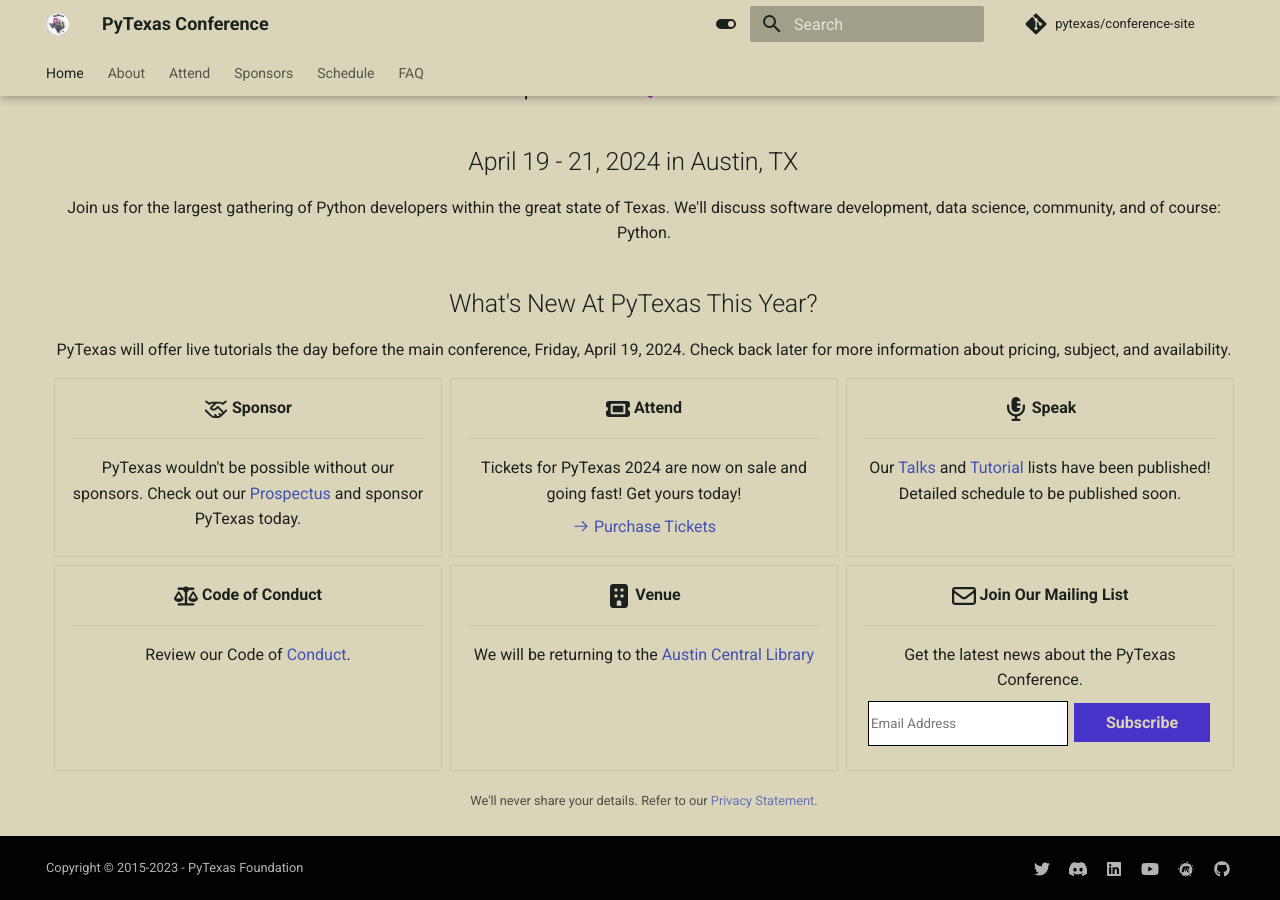
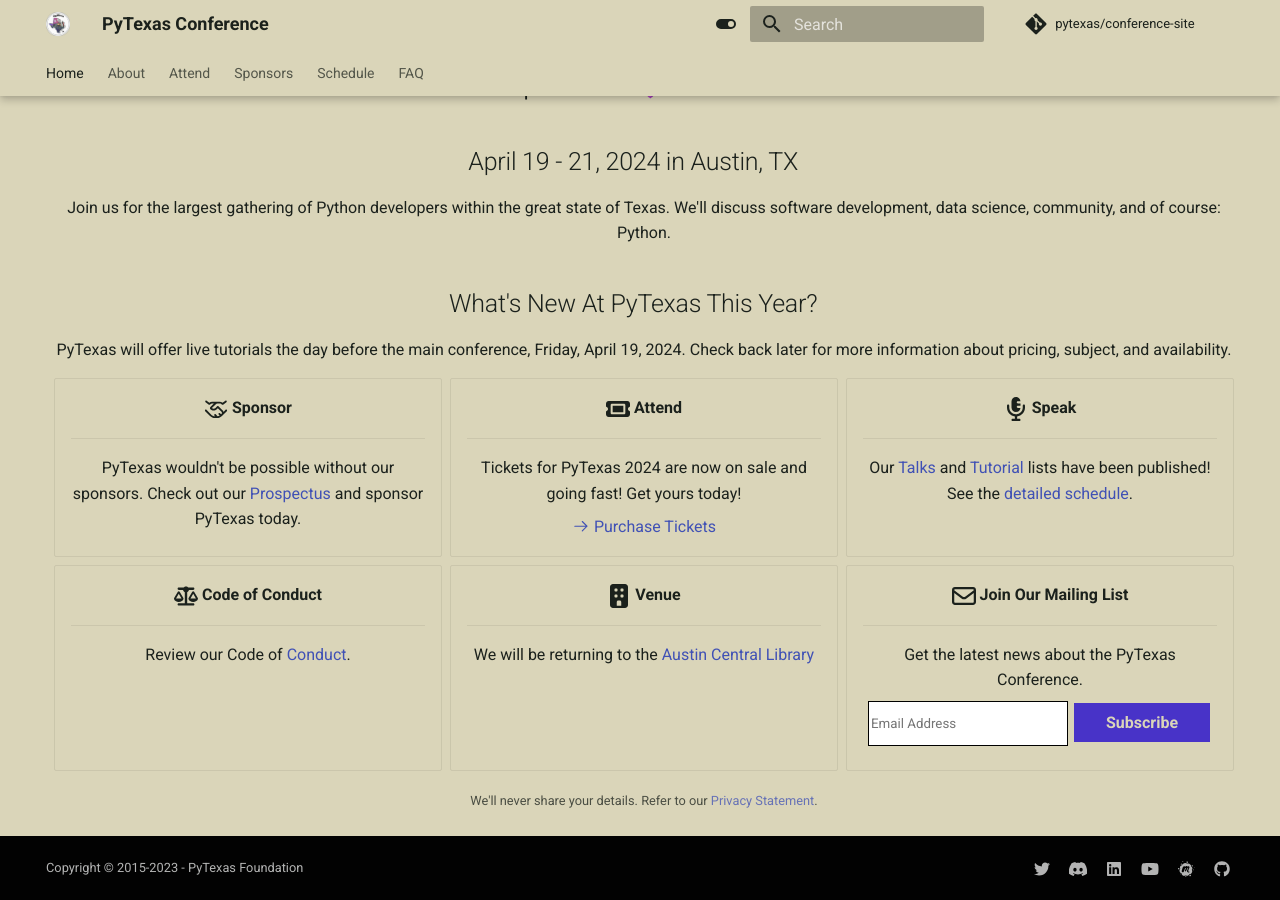
Before and after one commit to pytexas/2024, an MkDocs documentation site: the page built from docs/index.md, in a window 1280 px wide and 900 px high, scrolled down 749 px. Built offline with MkDocs 1.6.1 and Material for MkDocs 9.7.7, drawn with Linux system fonts in a browser that asks for light colours; comment, search, counter and statistics services are not loaded.

Commit message:
Change coming soon to point to published schedule. (#21)

```diff
--- a/docs/index.md
+++ b/docs/index.md
@@ -35,7 +35,7 @@
 
     ---
 
-    Our [Talks](/schedule/talks) and [Tutorial](/schedule/tutorials) lists have been published! Detailed schedule to be published soon.
+    Our [Talks](/schedule/talks) and [Tutorial](/schedule/tutorials) lists have been published! See the [detailed schedule](/schedule/full_schedule/).
 
 -   :fontawesome-solid-scale-balanced:{ .lg .middle} __Code of Conduct__
 
```
